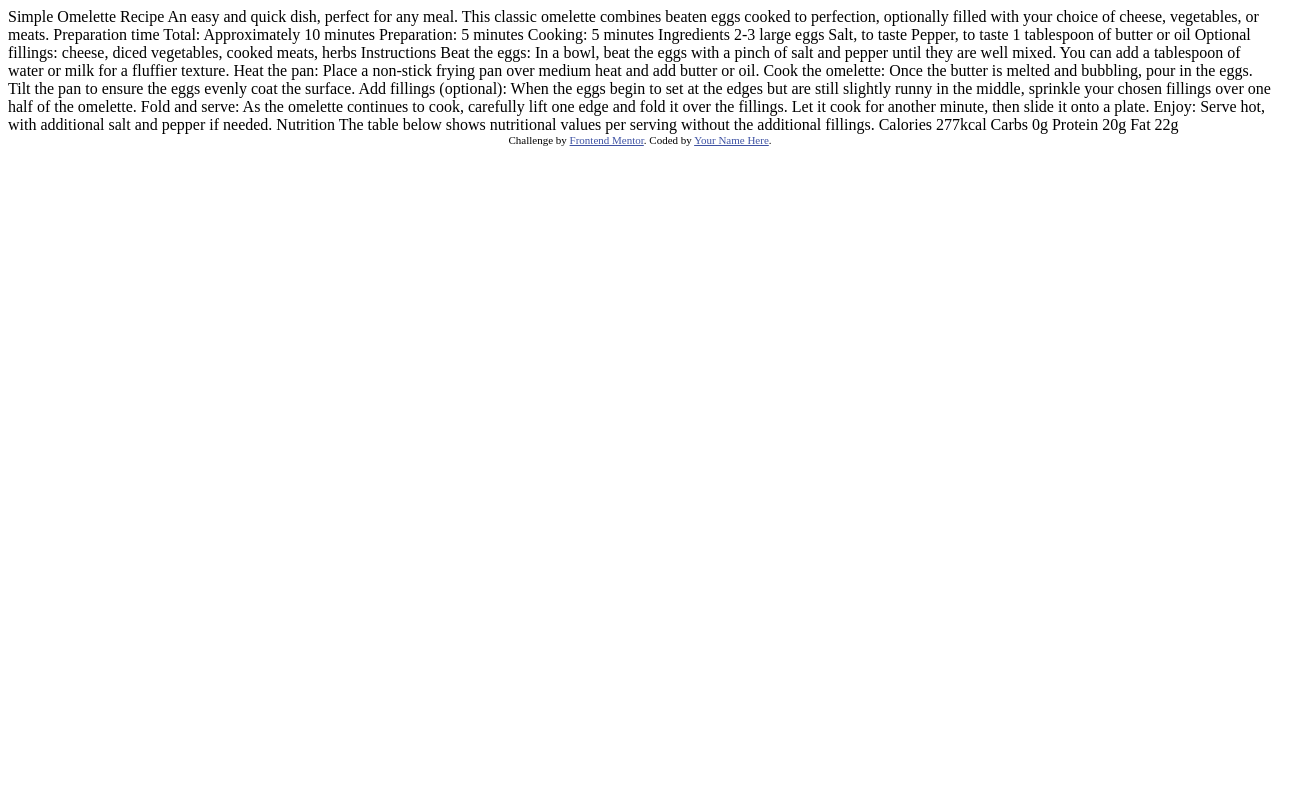
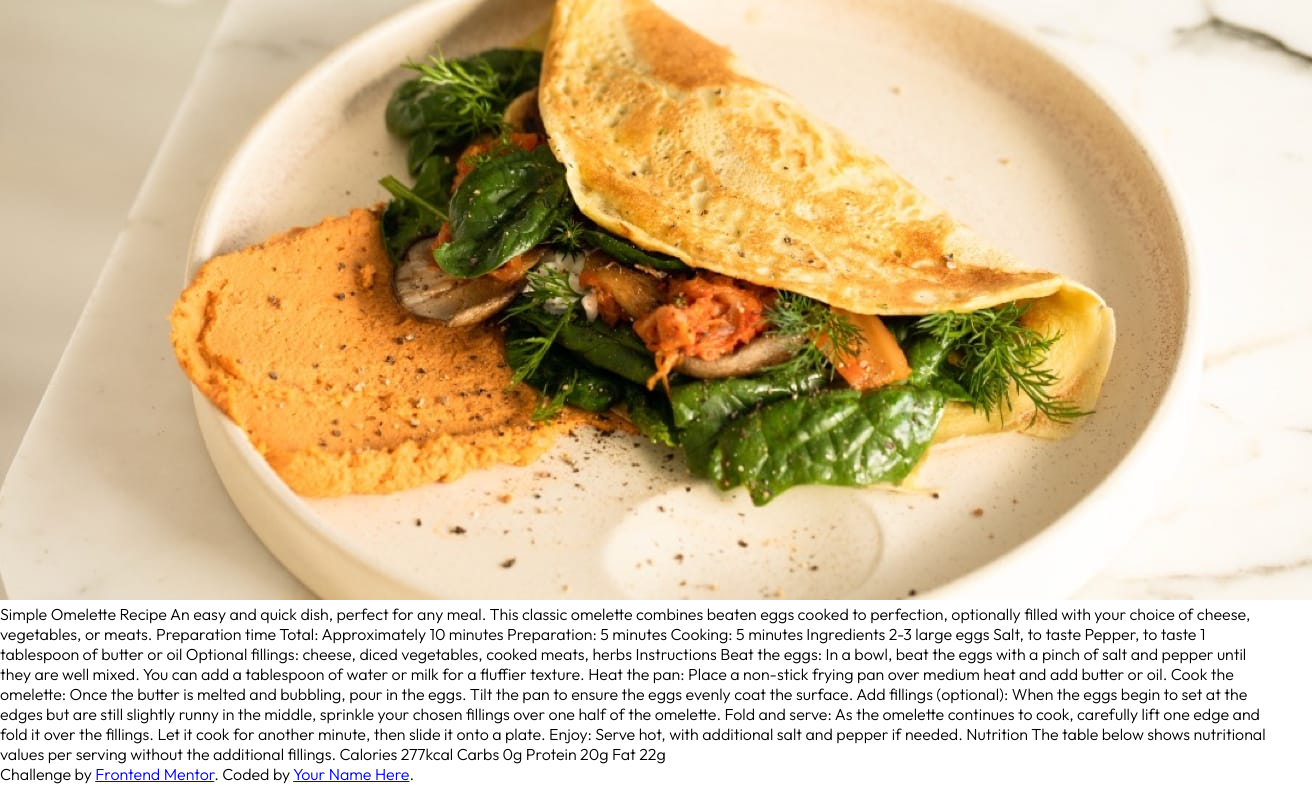
Before and after one commit to matheusn3silva/recipe-page, a plain HTML site: page index.html in a window 1280 px wide. Shown: the whole page, 1312 px wide, since content can reach past the window. Drawn offline with Linux system fonts and the light colour scheme.

Commit message:
Reset and config project

```diff
--- /dev/null
+++ b/assets/css/index.css
@@ -0,0 +1,12 @@
+  @import url("./variables.css");
+
+  * {
+    margin: 0;
+    padding: 0;
+    box-sizing: border-box;
+  }
+
+  body {
+    font-family: var(--normal-font);
+    font-weight: 300;
+  }
--- /dev/null
+++ b/assets/css/variables.css
@@ -0,0 +1,6 @@
+@import url('https://fonts.googleapis.com/css2?family=Outfit:wght@100..900&family=Young+Serif&display=swap');
+
+:root {
+  --title-font: "Young Serif", serif;
+  --normal-font: "Outfit", Arial, sans-serif;
+}
--- a/index.html
+++ b/index.html
@@ -2,19 +2,18 @@
 <html lang="en">
 <head>
   <meta charset="UTF-8">
-  <meta name="viewport" content="width=device-width, initial-scale=1.0"> <!-- displays site properly based on user's device -->
+  <meta name="viewport" content="width=device-width, initial-scale=1.0">
 
+  <link rel="stylesheet" href="./assets/css/index.css">
   <link rel="icon" type="image/png" sizes="32x32" href="./assets/images/favicon-32x32.png">
 
-  <title>Frontend Mentor | Recipe page</title>
+  <title>Recipe page</title>
 
-  <!-- Feel free to remove these styles or customise in your own stylesheet 👍 -->
-  <style>
-    .attribution { font-size: 11px; text-align: center; }
-    .attribution a { color: hsl(228, 45%, 44%); }
-  </style>
+
 </head>
 <body>
+
+  <img class="img-home-page" src="./assets/images/image-omelette.jpeg" alt="An omelette" />
 
   Simple Omelette Recipe
 
```
Also changed, not shown: assets/index.css (deleted).
